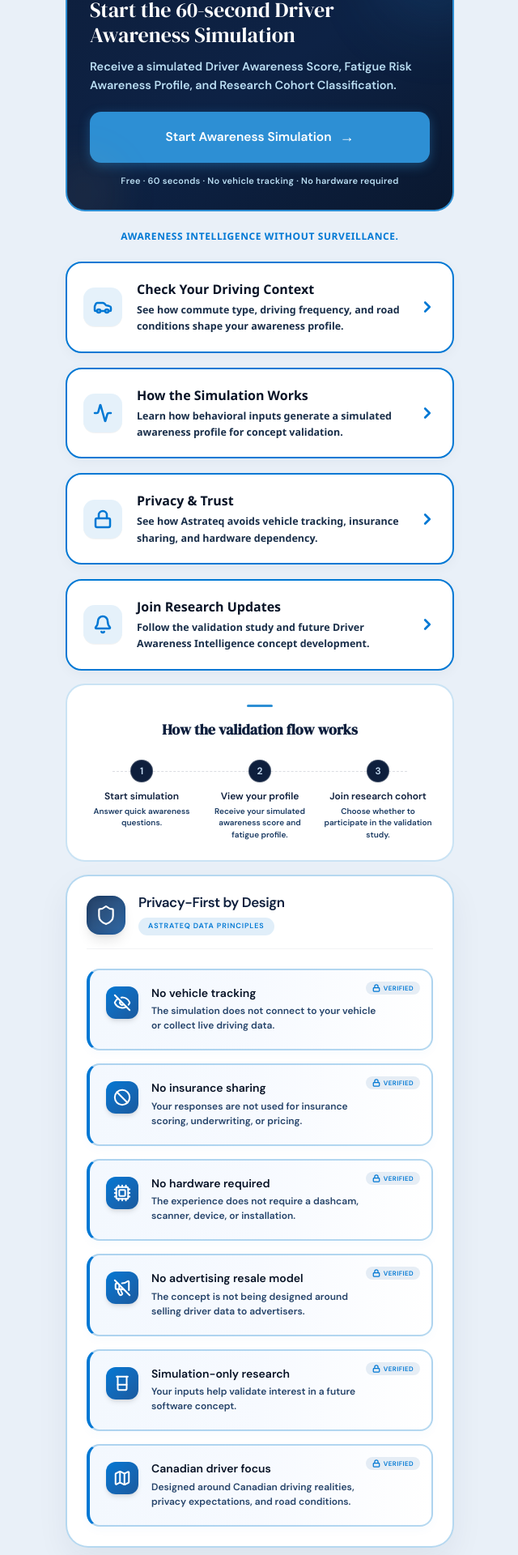
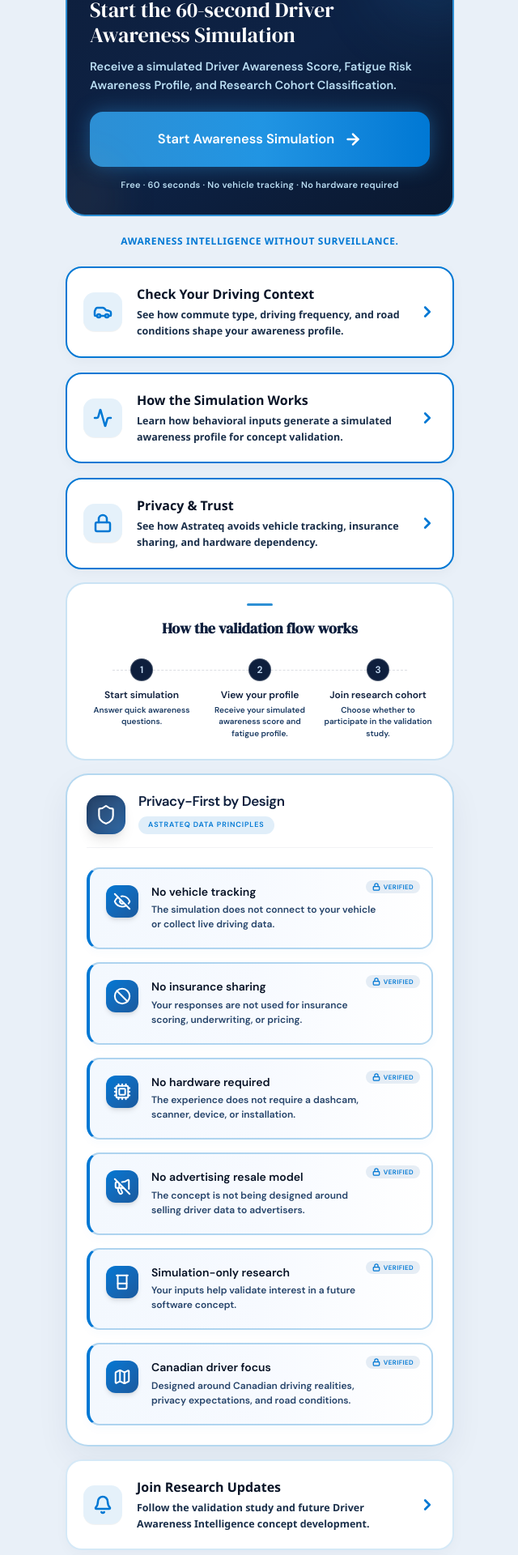
Before and after one commit to MaverickKing17/astrateq-social-funnel, a React (Vite) app: page / in a window 1280 px wide. Shown: the part 772-2692 px from the top of the page at 81% size, without its empty margins (319-959 px from the left). Built offline with nearby package versions, Linux system fonts and the light colour scheme.

Commit message:
feat: update simulation branding and CTA styles
Refine the awareness simulation call-to-action with a new gradient aesthetic, increased visual prominence, and an updated title to better align with branding goals.

```diff
--- a/index.html
+++ b/index.html
@@ -6,7 +6,7 @@
     <link rel="preconnect" href="https://fonts.googleapis.com" />
     <link rel="preconnect" href="https://fonts.gstatic.com" crossorigin />
     <link href="https://fonts.googleapis.com/css2?family=DM+Serif+Display:ital@0;1&family=DM+Sans:wght@300;400;500;600&display=swap" rel="stylesheet" />
-    <title>Astrateq Gadgets · Join Founding Driver Cohort</title>
+    <title>Astrateq Gadgets · Driver Awareness Simulation</title>
   </head>
   <body>
     <div id="root"></div>
--- a/src/App.tsx
+++ b/src/App.tsx
@@ -15,7 +15,8 @@ import {
   MegaphoneOff,
   Beaker,
   Map,
-  Info
+  Info,
+  ArrowRight
 } from 'lucide-react';
 import luxurySuvHero from './assets/images/luxury_suv_hero_1782157912256.jpg';
 
@@ -139,10 +140,10 @@ export default function App() {
             href="https://score.astrateqgadgets.com"
             target="_blank"
             rel="noopener noreferrer"
-            className="flex items-center justify-center gap-2.5 w-full bg-accent-cyan hover:bg-[#1a7dc4] active:scale-[0.985] text-white rounded-[14px] py-4.5 font-sans text-[15.5px] font-extrabold text-decoration-none shadow-[0_4px_14px_rgba(45,143,212,0.4)] transition-all duration-200 group-hover:shadow-[0_6px_20px_rgba(45,143,212,0.5)] cursor-pointer"
+            className="flex items-center justify-center gap-3 w-full bg-gradient-to-r from-accent-cyan via-[#2195e3] to-[#0078d4] hover:from-[#1b85ce] hover:to-[#005a9e] active:scale-[0.985] text-white rounded-[16px] py-5.5 font-sans text-[16.5px] font-black text-decoration-none shadow-[0_0_24px_rgba(45,143,212,0.45)] hover:shadow-[0_0_36px_rgba(45,143,212,0.7)] hover:scale-[1.025] transition-all duration-300 cursor-pointer group/btn"
           >
             <span>Start Awareness Simulation</span>
-            <span className="text-[18px] group-hover:translate-x-1.5 transition-transform duration-250">→</span>
+            <ArrowRight className="w-5.5 h-5.5 text-white transition-transform duration-300 group-hover/btn:translate-x-1.5" strokeWidth={2.8} />
           </a>
 
           {/* Microcopy row */}
@@ -221,27 +222,6 @@ export default function App() {
               </h3>
               <p className="font-ms text-[12.5px] font-bold text-[#1a2f4a] leading-relaxed mt-1">
                 See how Astrateq avoids vehicle tracking, insurance sharing, and hardware dependency.
-              </p>
-            </div>
-            <ChevronRight className="w-5.5 h-5.5 text-[#0078d4] flex-shrink-0 transition-transform duration-200 group-hover:translate-x-1.5" strokeWidth={3} />
-          </a>
-
-          {/* Row 4 — Join Research Updates */}
-          <a
-            href="https://score.astrateqgadgets.com?intent=updates"
-            target="_blank"
-            rel="noopener noreferrer"
-            className="flex items-center gap-4.5 p-5 text-decoration-none bg-white rounded-[20px] border-2 border-[#0078d4] hover:border-[#005a9e] hover:bg-[#f3f9fd] hover:shadow-[0_10px_28px_rgba(0,120,212,0.15)] hover:scale-[1.01] active:scale-[0.99] group transition-all duration-300 shadow-[0_4px_16px_rgba(14,31,61,0.04)]"
-          >
-            <div className="w-12 h-12 rounded-[14px] bg-[#0078d4]/10 flex items-center justify-center flex-shrink-0 shadow-2xs group-hover:scale-110 transition-transform duration-200">
-              <Bell className="w-6 h-6 text-[#0078d4]" strokeWidth={2.5} />
-            </div>
-            <div className="flex-1">
-              <h3 className="font-ms text-[16px] font-black tracking-normal text-[#081326] group-hover:text-[#0078d4] transition-colors duration-150">
-                Join Research Updates
-              </h3>
-              <p className="font-ms text-[12.5px] font-bold text-[#1a2f4a] leading-relaxed mt-1">
-                Follow the validation study and future Driver Awareness Intelligence concept development.
               </p>
             </div>
             <ChevronRight className="w-5.5 h-5.5 text-[#0078d4] flex-shrink-0 transition-transform duration-200 group-hover:translate-x-1.5" strokeWidth={3} />
@@ -458,10 +438,32 @@ export default function App() {
           </div>
         </div>
 
+        {/* SECTION 7.5 — SECONDARY RESEARCH CARD — Positioned lower to optimize top funnel conversions */}
+        <a
+          href="https://score.astrateqgadgets.com?intent=updates"
+          target="_blank"
+          rel="noopener noreferrer"
+          className="flex items-center gap-4.5 p-5 text-decoration-none bg-white rounded-[20px] border-2 border-[#2d8fd4]/20 hover:border-[#0078d4]/60 hover:bg-[#f3f9fd] hover:shadow-[0_10px_28px_rgba(0,120,212,0.1)] hover:scale-[1.01] active:scale-[0.99] group transition-all duration-300 shadow-[0_4px_16px_rgba(14,31,61,0.03)] animate-fade-in-up"
+          style={{ animationDelay: '0.24s' }}
+        >
+          <div className="w-12 h-12 rounded-[14px] bg-[#0078d4]/10 flex items-center justify-center flex-shrink-0 shadow-2xs group-hover:scale-110 transition-transform duration-200">
+            <Bell className="w-6 h-6 text-[#0078d4]" strokeWidth={2.5} />
+          </div>
+          <div className="flex-1">
+            <h3 className="font-ms text-[16px] font-black tracking-normal text-[#081326] group-hover:text-[#0078d4] transition-colors duration-150">
+              Join Research Updates
+            </h3>
+            <p className="font-ms text-[12.5px] font-bold text-[#1a2f4a] leading-relaxed mt-1">
+              Follow the validation study and future Driver Awareness Intelligence concept development.
+            </p>
+          </div>
+          <ChevronRight className="w-5.5 h-5.5 text-[#0078d4] flex-shrink-0 transition-transform duration-200 group-hover:translate-x-1.5" strokeWidth={3} />
+        </a>
+
         {/* SECTION 8 — PRE-LAUNCH TRANSPARENCY CARD — Amber-tinted disclosure */}
         <div
           className="bg-gradient-to-br from-[#fffbeb] to-[#fffaf0] border-2 border-[#d97706] rounded-[24px] p-6.5 shadow-[0_12px_32px_rgba(217,119,6,0.1)] hover:shadow-[0_16px_40px_rgba(217,119,6,0.15)] transition-all duration-300 animate-fade-in-up hover:scale-[1.01]"
-          style={{ animationDelay: '0.25s' }}
+          style={{ animationDelay: '0.28s' }}
         >
           <div className="flex items-center gap-4 mb-5">
             <div className="w-10 h-10 rounded-xl bg-gradient-to-br from-[#d97706] to-[#b45309] text-white flex items-center justify-center flex-shrink-0 shadow-[0_4px_12px_rgba(217,119,6,0.25)] ring-4 ring-[#fef3c7]">
@@ -472,7 +474,7 @@ export default function App() {
                 Pre-launch transparency
               </h4>
               <p className="font-sans text-[16px] font-black text-[#78350f] tracking-tight leading-none">
-                Official Validation Study Notice
+                Pre-launch Validation Notice
               </p>
             </div>
           </div>
```
